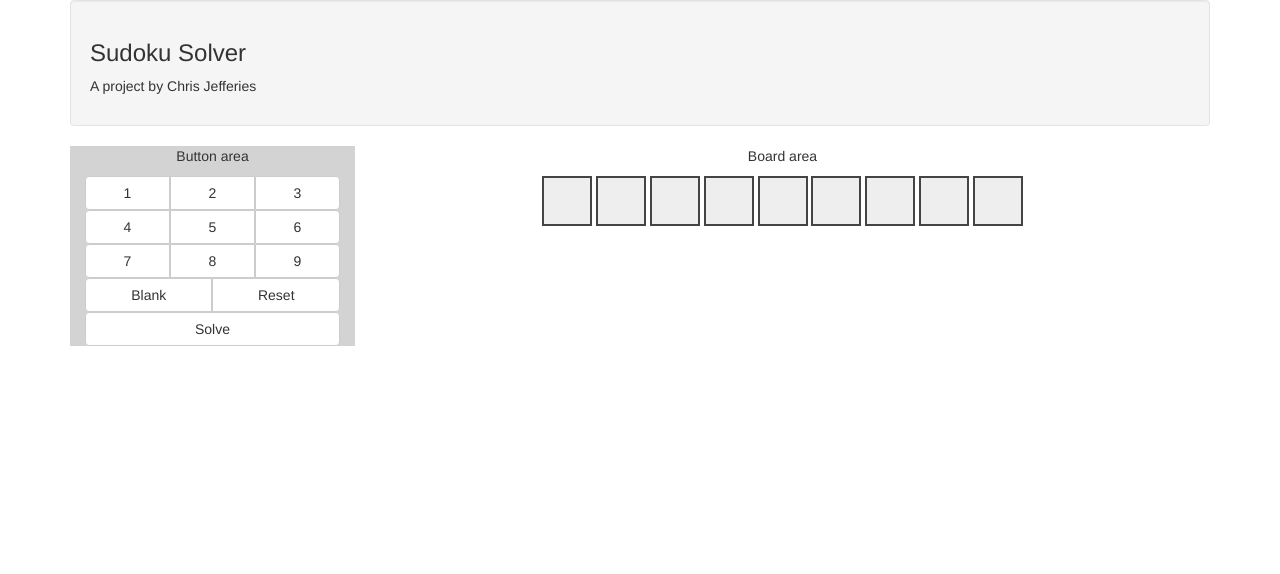
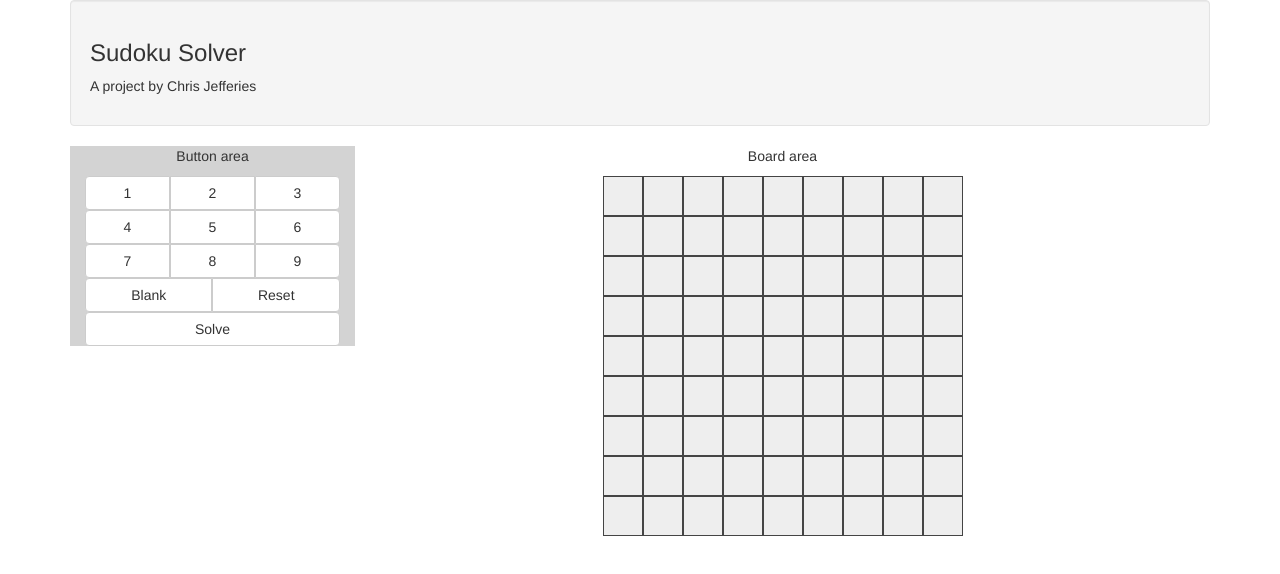
Before and after one commit to cjeff/cjeff-sudoku, a website: page index.html in a window 1280 px wide. Drawn offline with nearby package versions, Linux system fonts and the light colour scheme.

Commit message:
Code to autobuild the Squares
Hardcoding them is asking for trouble: ESPECIALLY if I need to change something later. Created a generator function in jquery.

```diff
--- a/index.html
+++ b/index.html
@@ -74,33 +74,7 @@
                 <div class="text-center">
                     <p>Board area</p>
                     <div class="sudokuBoard">
-                        <div class="boardSquare" id="sq0">
 
-                        </div>
-                        <div class="boardSquare" id="sq1">
-
-                        </div>
-                        <div class="boardSquare" id="sq2">
-
-                        </div>
-                        <div class="boardSquare" id="sq3">
-
-                        </div>
-                        <div class="boardSquare" id="sq4">
-
-                        </div>
-                        <div class="boardSquare" id="sq5">
-
-                        </div>
-                        <div class="boardSquare" id="sq6">
-
-                        </div>
-                        <div class="boardSquare" id="sq7">
-
-                        </div>
-                        <div class="boardSquare" id="sq8">
-
-                        </div>
                     </div>
                 </div>
             </div>
--- a/lib/css/sudoku.css
+++ b/lib/css/sudoku.css
@@ -5,11 +5,11 @@
 }
 
 .boardSquare {
-    height: 50px;
-    width: 50px;
+    height: 40px;
+    width: 40px;
     background-color: #eeeeee;
     border-color: #444444;
-    border-width: 2px;
+    border-width: 1px;
     text-align: center;
     border-style: solid;
     display: inline-block;
@@ -21,6 +21,6 @@
 }
 
 .sudokuBoard {
-    width: 500px;
+    width: 360px;
     margin: auto;
 }
--- a/lib/js/buttons.js
+++ b/lib/js/buttons.js
@@ -3,6 +3,27 @@
  */
 
 $(document).ready(function(){
+
+    //build in the squares
+    var size = 81;
+    var elemsToAppend=$();
+    for(i=0; i < size; i++){
+
+        //TODO make thicker gridlines where needed to mark the 3x3 grids
+
+        //create elements & add to list
+            elemsToAppend = elemsToAppend.add(
+                $('<div>', {
+                    'class': 'boardSquare',
+                    'id': ("sqa" + i)
+                })
+            );
+
+    }
+    //add to page
+    $(".sudokuBoard").append(elemsToAppend);
+
+
 
     //number button action
     $('.btn-nmbr').click(function(){
```
